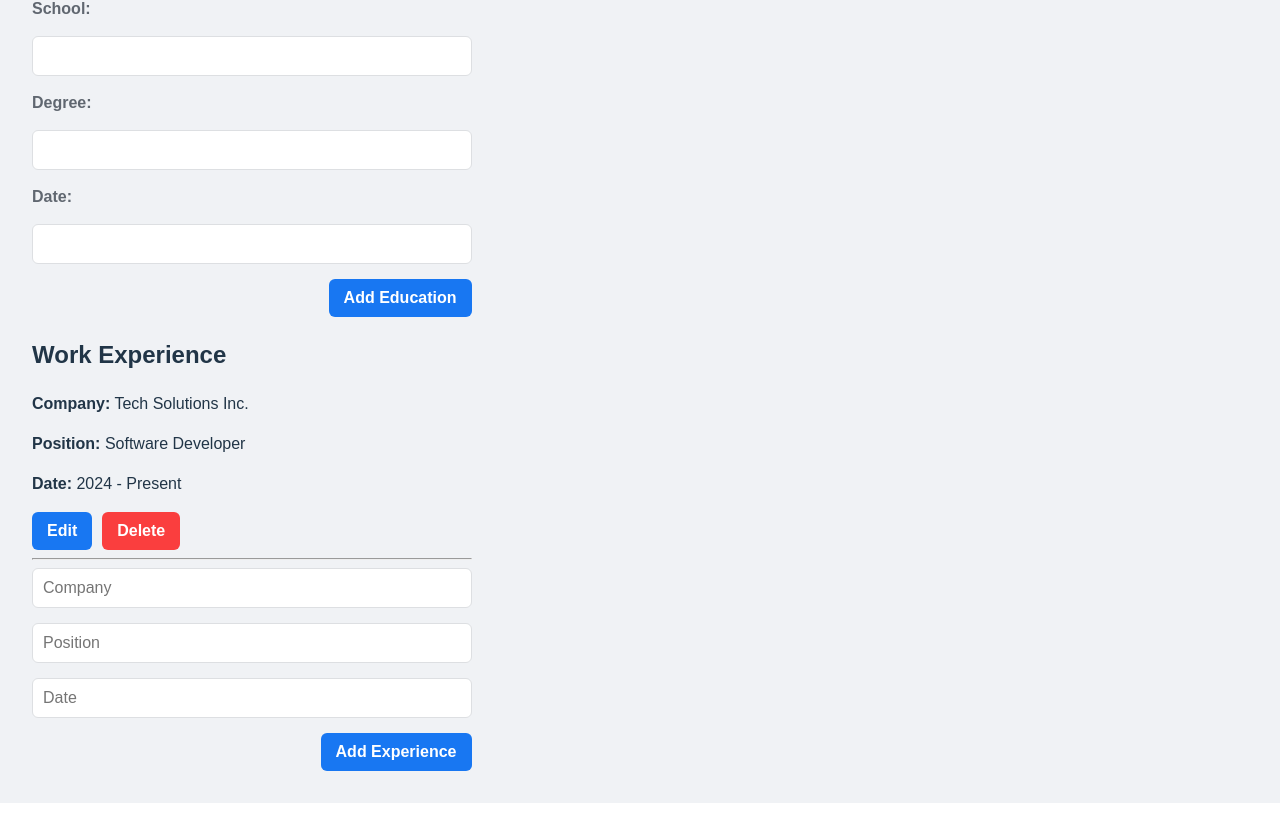
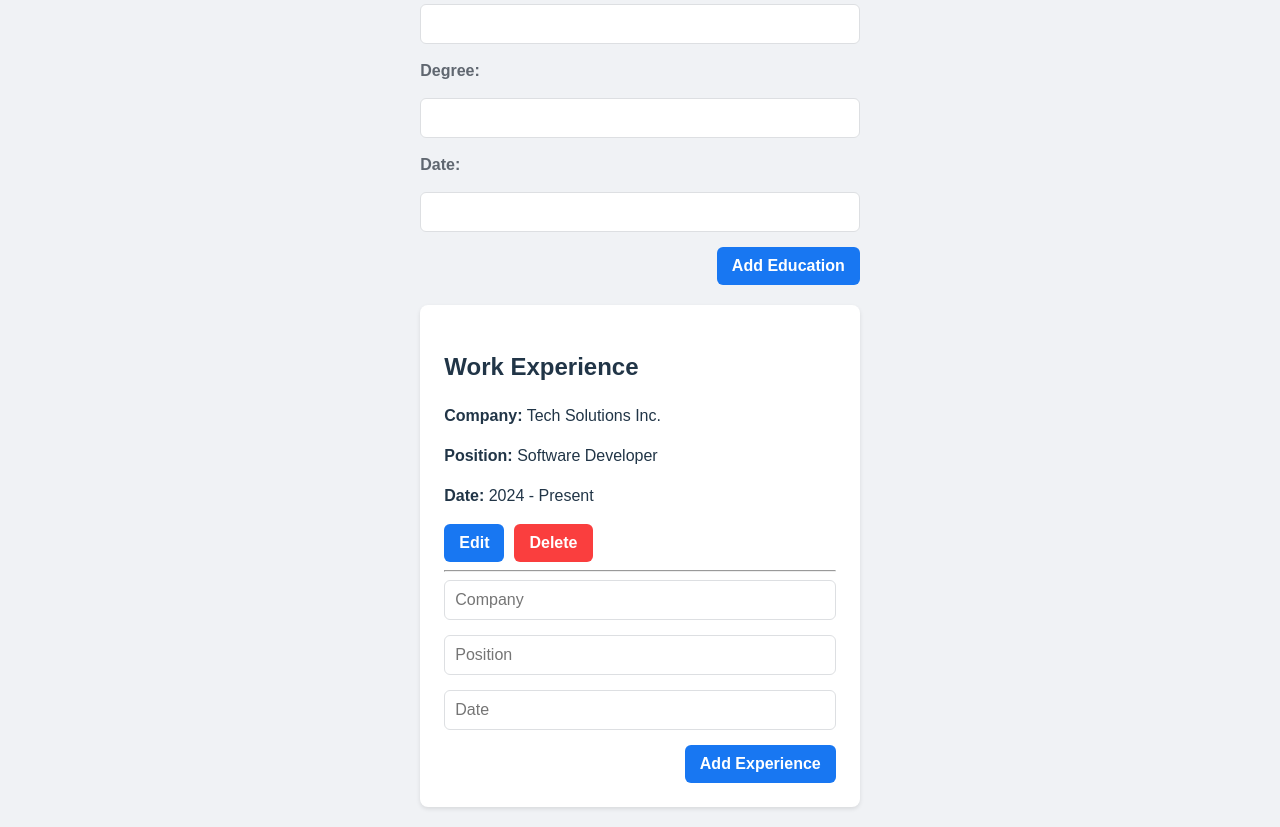
Before and after one commit to starquill/CB_Builder, a React (Vite) app: page / in a window 1280 px wide. Shown: the part 1012-1839 px from the top of the page. Before the commit the page ends 1815 px from the top, so only its background shows below. Built offline with nearby package versions, Linux system fonts and the light colour scheme.

Commit message:
align it to center

```diff
--- a/src/App.css
+++ b/src/App.css
@@ -1,9 +1,14 @@
-body{
+body {
   font-family: sans-serif;
   background-color: #f0f2f5;
   margin: 0;
-  padding: 2rem;
+  padding: 0;
+  display: flex;
+  justify-content: center;
+  align-items: flex-start;
+  min-height: 100vh;
 }
+
 h1{
   text-align: center;
   color: #1c1e21;
--- a/src/App.jsx
+++ b/src/App.jsx
@@ -56,7 +56,7 @@ function GeneralInfo({info,setInfo}){
 }
 
 function Education({educations,setEducations}){
-  const [newEducation,setNewEdcation]=useState({
+  const [newEducation,setNewEducation]=useState({
     school:'',
     degree:'',
     date:'',
@@ -75,7 +75,7 @@ function Education({educations,setEducations}){
   }
   function handleChange(e){
     const {name,value}=e.target;
-    setNewEdcation(prevEducation=>({
+    setNewEducation(prevEducation=>({
       ...prevEducation,
       [name]:value,
     }));
@@ -86,7 +86,7 @@ function Education({educations,setEducations}){
       ...educations,
       {...newEducation,id:crypto.randomUUID()},
     ]);
-    setNewEdcation({school:'',degree:'',date:''});
+    setNewEducation({school:'',degree:'',date:''});
   }
   function handleDelete(id){
     const updateEducations=educations.filter(education=>education.id!=id)
@@ -196,7 +196,7 @@ function Experience({experiences,setExperiences}) {
     );
   }
   return (
-    <div className="section_card">
+    <div className="card-section">
       <h2>Work Experience</h2>
       {experiences.map(experience => (
         <div key={experience.id} className="item_container">
@@ -258,7 +258,7 @@ export default function App(){
       date: '2024 - Present' },
   ]);
   return(
-    <div>
+    <div className="full">
       <h1>CV Builder</h1>
       <GeneralInfo info={info} setInfo={setInfo}/>
       <Education educations={educations} setEducations={setEducations}/>
```
